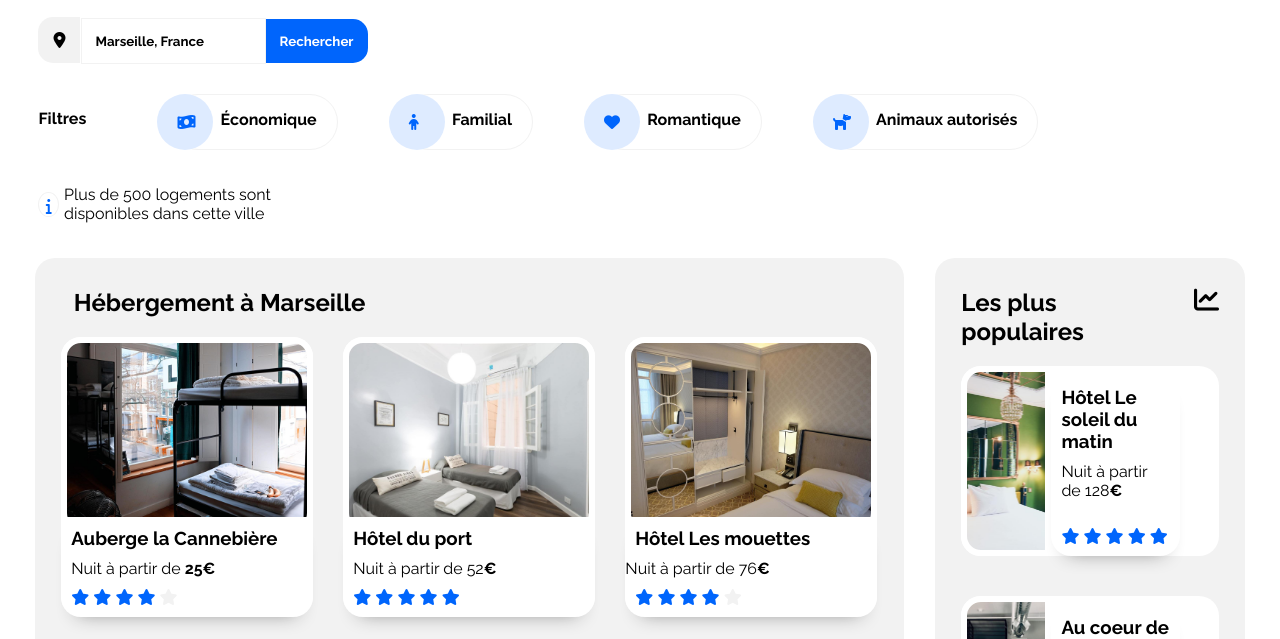
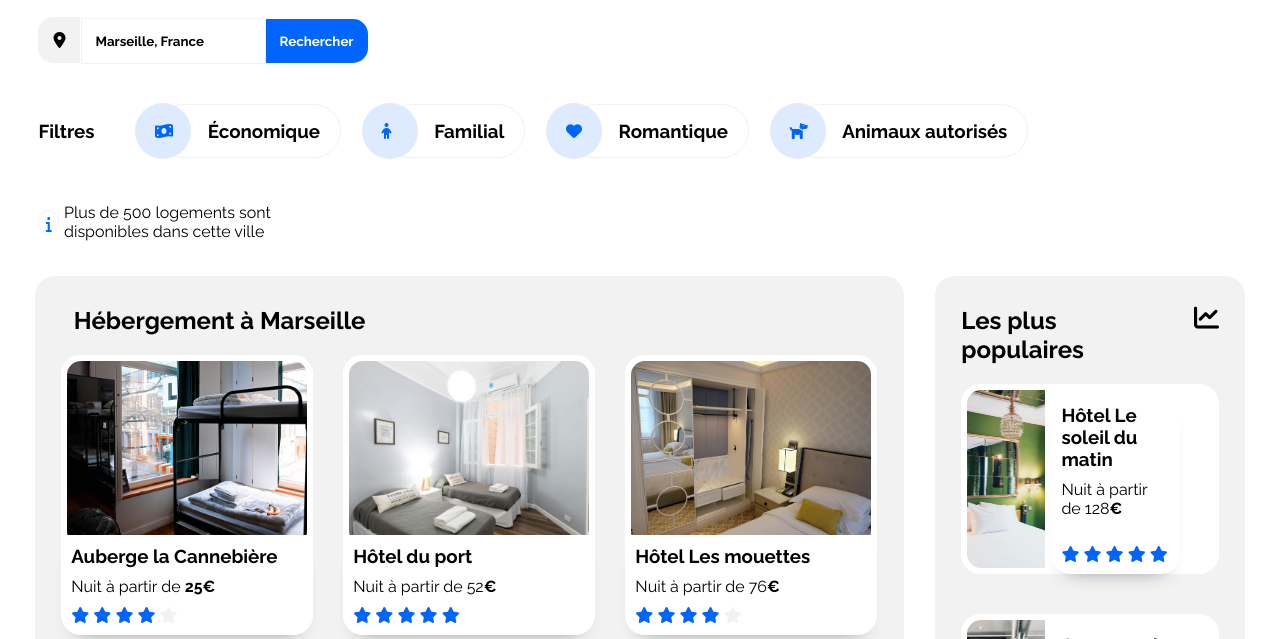
Before and after one commit to jc-u/JeanChristopheUrbain_2_28092021, a plain HTML site: page index.html in a window 1280 px wide. Shown: the part 161-800 px from the top of the page. Drawn offline with Linux system fonts and the light colour scheme.

Commit message:
correction CSS

```diff
--- a/css/styles.css
+++ b/css/styles.css
@@ -118,14 +118,15 @@ a {
   margin-left: -4px;
 }
 
-.recherche__filtre ul {
+.recherche__filtre {
   margin: 30px 0;
   display: flex;
   justify-content: space-between;
+  align-items: center;
   width: 1000px;
 }
 
-.recherche__filtre ul > i {
+.recherche__filtre i {
   color: #0065fc;
   background-color: #deebff;
   padding: 20px;
@@ -135,27 +136,27 @@ a {
   position: relative;
   z-index: 1;
 }
-.recherche__filtre ul > li:nth-child(1n) {
+.recherche__filtre h3:nth-child(1n) {
   border: solid 1px #f2f2f2;
   border-radius: 40px 40px 40px 40px;
   padding: 15px 20px 15px 50px;
-  margin-left: -95px;
+  margin-left: -45px;
   cursor: pointer;
 }
 
-.recherche__filtre ul > li:nth-child(1n):hover {
+.recherche__filtre h3:nth-child(1n):hover {
   background-color: #0065fc;
   color: white;
   transition: 300ms;
 }
-.recherche__filtre ul > li:nth-child(1) {
+.recherche__filtre h3:nth-child(1) {
   border: none;
   margin-left: 0;
   padding-left: 0;
   cursor: unset;
 }
 
-.recherche__filtre ul > li:nth-child(1):hover {
+.recherche__filtre h3:nth-child(1):hover {
   background-color: white;
   color: black;
 }
--- a/index.html
+++ b/index.html
@@ -58,17 +58,15 @@
             <input type="submit" value="Rechercher" />
           </div>
           <div class="recherche__filtre">
-            <ul>
-              <li>Filtres</li>
+            <h3>Filtres</h3>
             <i class="fas fa-money-bill-wave"></i>
-              <li>Économique</li>
+            <h3>Économique</h3>
             <i class="fas fa-child"></i>
-              <li>Familial</li>
+            <h3>Familial</h3>
             <i class="fas fa-heart"></i>
-              <li>Romantique</li>
+            <h3>Romantique</h3>
             <i class="fas fa-dog"></i>
-              <li>Animaux autorisés</li>
-            </ul>
+            <h3>Animaux autorisés</h3>
           </div>
           <div class="recherche__resultat">
             <i class="fas fa-info"></i>
@@ -135,6 +133,7 @@
                       <i class="fas fa-star"></i>
                       <i class="fas fa-star"></i>
                       <i class="fas fa-star"></i>
+                    </div>
                   </div>
                 </a>
               </article>
```
Lines whose indentation alone changed are shown as unchanged.
